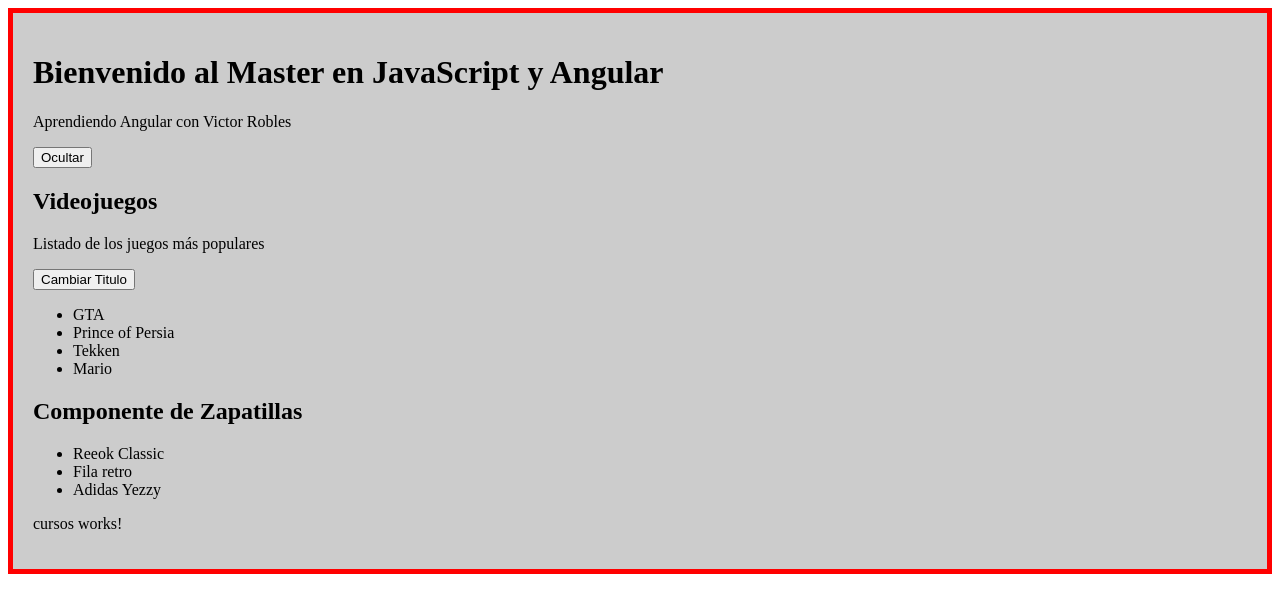
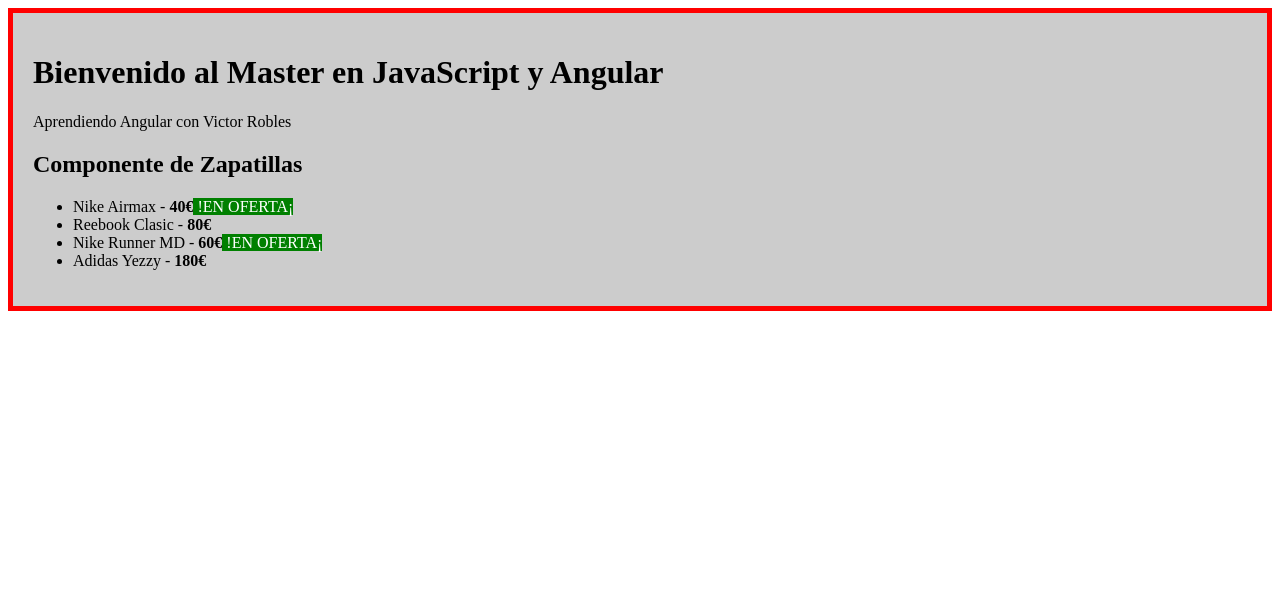
Before and after one commit to axelandreR/aprendiendo-angular, an Angular app: page / in a window 1280 px wide. Shown: the top 612 px of the page. Built offline with nearby package versions, Linux system fonts and the light colour scheme.

Commit message:
Modelo de datos

```diff
--- a/src/app/app.component.html
+++ b/src/app/app.component.html
@@ -8,10 +8,11 @@
   <h1>Bienvenido al {{ title }}</h1>
   <p>{{ descripcion }}</p>
 
-  <button (click)="ocultarVideojuegos(false)" *ngIf="mostrar_videojuegos">Ocultar</button>
+  <!-- <button (click)="ocultarVideojuegos(false)" *ngIf="mostrar_videojuegos">Ocultar</button>
   <button (click)="ocultarVideojuegos(true)" *ngIf="!mostrar_videojuegos">Mostrar</button>
 
-  <videojuego *ngIf="mostrar_videojuegos"></videojuego>
+  <videojuego *ngIf="mostrar_videojuegos"></videojuego> -->
+  <!-- <cursos></cursos> -->
   <zapatillas></zapatillas>
-  <cursos></cursos>
+
 </div>
--- /dev/null
+++ b/src/app/models/zapatillas.ts
@@ -0,0 +1,24 @@
+export class Zapatilla{
+
+    // public nombre: string;
+    // public marca: string;
+    // public color: string;
+    // public precio: string;
+    // public stock: boolean;
+
+    // constructor(nombre, marca, color, precio, stock){
+    //     this.nombre = nombre;
+    //     this.marca = marca;
+    //     this.color = color;
+    //     this.precio = precio;
+    //     this.stock = stock;
+    // }
+
+    constructor(
+        public nombre: string,
+        public marca: string,
+        public color: string,
+        public precio: number,
+        public stock: boolean
+    ){}
+}
--- a/src/app/zapatillas/zapatillas.component.html
+++ b/src/app/zapatillas/zapatillas.component.html
@@ -1,6 +1,10 @@
 <h2>{{titulo}}</h2>
 <ul>
-    <li>Reeok Classic</li>
-    <li>Fila retro</li>
-    <li>Adidas Yezzy</li>
+    <li *ngFor="let deportiva of zapatillas">{{deportiva.nombre}} - <strong>{{deportiva.precio}}€</strong>
+        <span *ngIf="deportiva.precio < 80"
+            [style.background]="deportiva.precio < 80 ? 'green': 'transparent'"
+            [style.color]="deportiva.precio < 80 ? 'white': 'black'"
+            > !EN OFERTA¡ </span>
+    </li>
+
 </ul>
--- a/src/app/zapatillas/zapatillas.component.ts
+++ b/src/app/zapatillas/zapatillas.component.ts
@@ -1,10 +1,25 @@
-import { Component } from "@angular/core";
+import { Component, OnInit } from "@angular/core";
+import { Zapatilla } from "../models/zapatillas";
 
 @Component({
     selector: 'zapatillas',
     templateUrl: './zapatillas.component.html'
 })
 
-export class ZapatillasComponent {
+export class ZapatillasComponent implements OnInit{
     public titulo: string = "Componente de Zapatillas"
+    public zapatillas: Array<Zapatilla>;
+
+    constructor(){
+        this.zapatillas = [
+            new Zapatilla('Nike Airmax', 'Nike', 'Blancas', 40, true),
+            new Zapatilla('Reebook Clasic', 'Reebok', 'Blanco', 80, true),
+            new Zapatilla('Nike Runner MD', 'Nike', 'Negras', 60, true),
+            new Zapatilla('Adidas Yezzy', 'Adidas', 'Azul', 180, false)
+        ];
+    }
+
+    ngOnInit(): void {
+        console.log(this.zapatillas);
+    }
 }
```
Also changed, not shown: src/app/videojuego/videojuego.component.ts (+4 -4 lines), Teoria/Readme.md.
